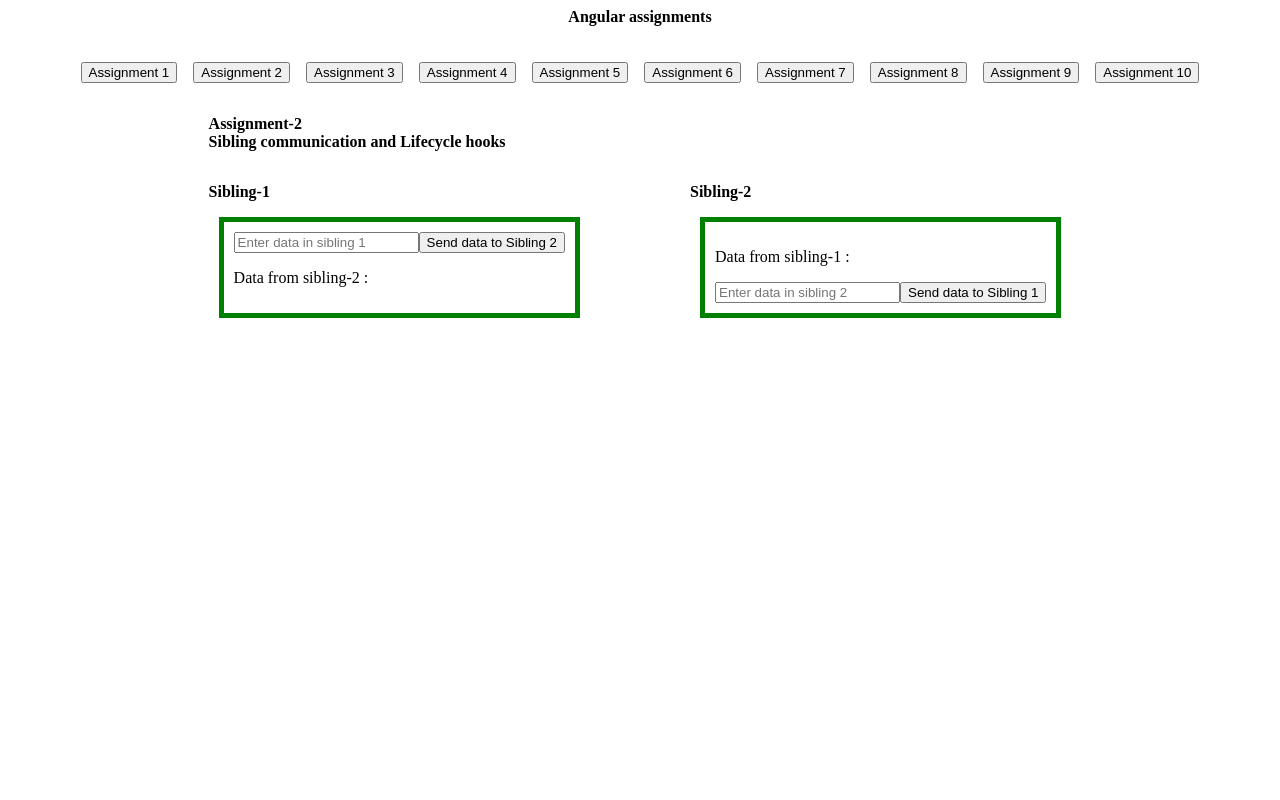
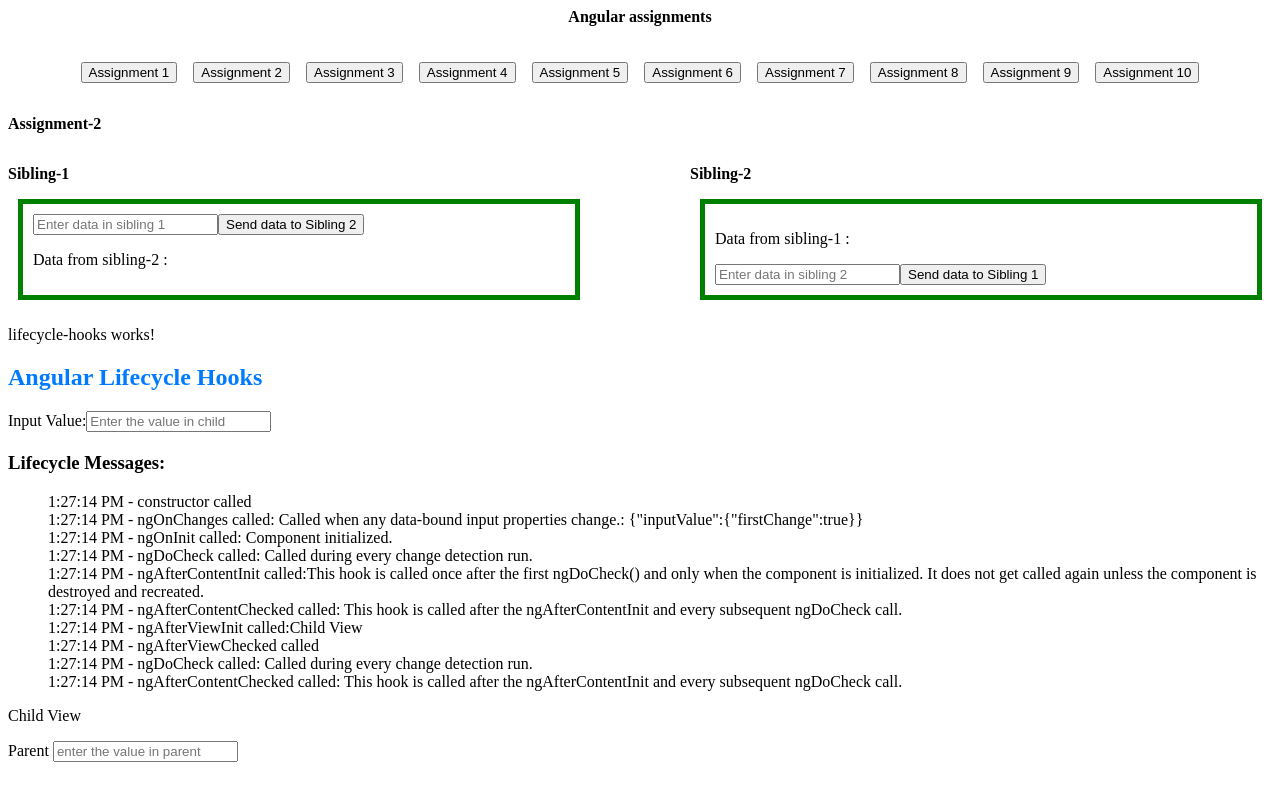
Before and after one commit to karthikeyankumbam/angular-assignments, an Angular app: page /assignment-2 in a window 1280 px wide. Built offline with nearby package versions, Linux system fonts and the light colour scheme.

Commit message:
added the changes for lifecycle hooks

```diff
--- a/src/app/assignment-2/assignment-2.component.html
+++ b/src/app/assignment-2/assignment-2.component.html
@@ -1,5 +1,9 @@
-<p><b>Assignment-2 <br>Sibling communication and Lifecycle hooks</b></p>
+<p><b>Assignment-2</b></p>
 <div class="grid-container">
     <app-sibling-1></app-sibling-1>
     <app-sibling-2></app-sibling-2>
 </div>
+<div>
+    <app-lifecycle-hooks [inputValue]="parentValue"></app-lifecycle-hooks>
+    <p>Parent <input [(ngModel)]="parentValue" placeholder="enter the value in parent"></p>
+</div>
--- a/src/app/assignment-2/assignment-2.component.ts
+++ b/src/app/assignment-2/assignment-2.component.ts
@@ -1,14 +1,17 @@
 import { Component } from '@angular/core';
 import { Sibling1Component } from "./sibling-1/sibling-1.component";
 import { Sibling2Component } from './sibling-2/sibling-2.component';
+import { LifecycleHooksComponent } from './lifecycle-hooks/lifecycle-hooks.component';
+import { CommonModule } from '@angular/common';
+import { FormsModule } from '@angular/forms';
 
 @Component({
   selector: 'app-assignment-2',
   standalone: true,
-  imports: [Sibling1Component,Sibling2Component],
+  imports: [Sibling1Component,Sibling2Component,LifecycleHooksComponent,FormsModule],
   templateUrl: './assignment-2.component.html',
   styleUrl: './assignment-2.component.css'
 })
 export class Assignment2Component {
-
+  parentValue!:string;
 }
--- /dev/null
+++ b/src/app/assignment-2/lifecycle-hooks/lifecycle-hooks.component.css
@@ -0,0 +1,11 @@
+h2 {
+    color: #007bff;
+  }
+
+  h3 {
+    margin-top: 20px;
+  }
+
+  ul {
+    list-style-type: none;
+  }
--- /dev/null
+++ b/src/app/assignment-2/lifecycle-hooks/lifecycle-hooks.component.html
@@ -0,0 +1,17 @@
+<p>lifecycle-hooks works!</p>
+<div>
+  <h2>Angular Lifecycle Hooks</h2>
+
+  <div>
+    <label for="inputValue">Input Value:</label>
+    <input id="inputValue" [(ngModel)]="inputValue" placeholder="Enter the value in child">
+  </div>
+
+  <h3>Lifecycle Messages:</h3>
+
+  <ul>
+    <li *ngFor="let message of lifecycleMessages">{{ message }}</li>
+  </ul>
+  <p #viewChild>Child View
+  </p>
+</div>
--- /dev/null
+++ b/src/app/assignment-2/lifecycle-hooks/lifecycle-hooks.component.ts
@@ -0,0 +1,62 @@
+import { CommonModule } from '@angular/common';
+import { AfterContentChecked, AfterContentInit, AfterViewChecked, AfterViewInit, Component, DoCheck, Input, OnChanges, OnDestroy, OnInit, SimpleChanges, ViewChild } from '@angular/core';
+import { FormsModule } from '@angular/forms';
+
+@Component({
+  selector: 'app-lifecycle-hooks',
+  standalone: true,
+  imports: [FormsModule,CommonModule],
+  templateUrl: './lifecycle-hooks.component.html',
+  styleUrl: './lifecycle-hooks.component.css'
+})
+export class LifecycleHooksComponent  implements OnInit, OnChanges, DoCheck, AfterContentInit, AfterContentChecked, AfterViewInit, AfterViewChecked, OnDestroy {
+  @Input() inputValue: string = '';
+  @ViewChild('viewChild') viewChild:any;
+  // Array to hold lifecycle messages
+  lifecycleMessages: string[] = [];
+
+  constructor() {
+    this.log('constructor called');
+  }
+
+  ngOnChanges(changes: SimpleChanges) {
+    this.log('ngOnChanges called: Called when any data-bound input properties change.', changes);
+  }
+
+  ngOnInit() {
+    this.log('ngOnInit called:  Component initialized.');
+  }
+
+  ngDoCheck() {
+    this.log('ngDoCheck called: Called during every change detection run.');
+  }
+
+  ngAfterContentInit() {
+    this.log('ngAfterContentInit called:This hook is called once after the first ngDoCheck() and only when the component is initialized. It does not get called again unless the component is destroyed and recreated.');
+  }
+
+  ngAfterContentChecked() {
+    // this.log('ngAfterViewInit called:'+this.viewChild.nativeElement.textContent);
+    this.log('ngAfterContentChecked called: This hook is called after the ngAfterContentInit and every subsequent ngDoCheck call.');
+  }
+
+  ngAfterViewInit() {
+    this.log('ngAfterViewInit called:'+this.viewChild.nativeElement.textContent);
+    console.log('View initialized:', this.viewChild.nativeElement.textContent);
+  }
+
+  ngAfterViewChecked() {
+    console.log('ngAfterViewChecked:', this.viewChild.nativeElement.textContent);
+    this.log('ngAfterViewChecked called');
+  }
+
+  ngOnDestroy() {
+    this.log('ngOnDestroy called');
+  }
+
+  private log(message: string, changes?: SimpleChanges) {
+    const time = new Date().toLocaleTimeString();
+    const logMessage = changes ? `${message}: ${JSON.stringify(changes)}` : message;
+    this.lifecycleMessages.push(`${time} - ${logMessage}`);
+  }
+}
--- a/src/app/assignment-2/sibling-1/sibling-1.component.ts
+++ b/src/app/assignment-2/sibling-1/sibling-1.component.ts
@@ -1,4 +1,4 @@
-import { Component } from '@angular/core';
+import { Component, Input } from '@angular/core';
 import { FormsModule } from '@angular/forms';
 import { SharedServiceService } from '../shared-service.service';
 
@@ -10,16 +10,19 @@
   styleUrl: './sibling-1.component.css'
 })
 export class Sibling1Component {
+  @Input() parentData!: number;
   myData!:string;
   s2Data!:string;
   borderColor: string = 'green';
   borderWidth: string = '5px';
   borderStyle: string = 'solid';
+  data!:any;
   constructor(private sharedService: SharedServiceService){
     this.sharedService.newData$.subscribe((data:any)=>{
       this.s2Data=data;
     })
   }
+
   sendToS2(){
     this.sharedService.setData(this.myData);
   }
```
Also changed, not shown: 1 other file (tests, documents, lock files or other folders).
